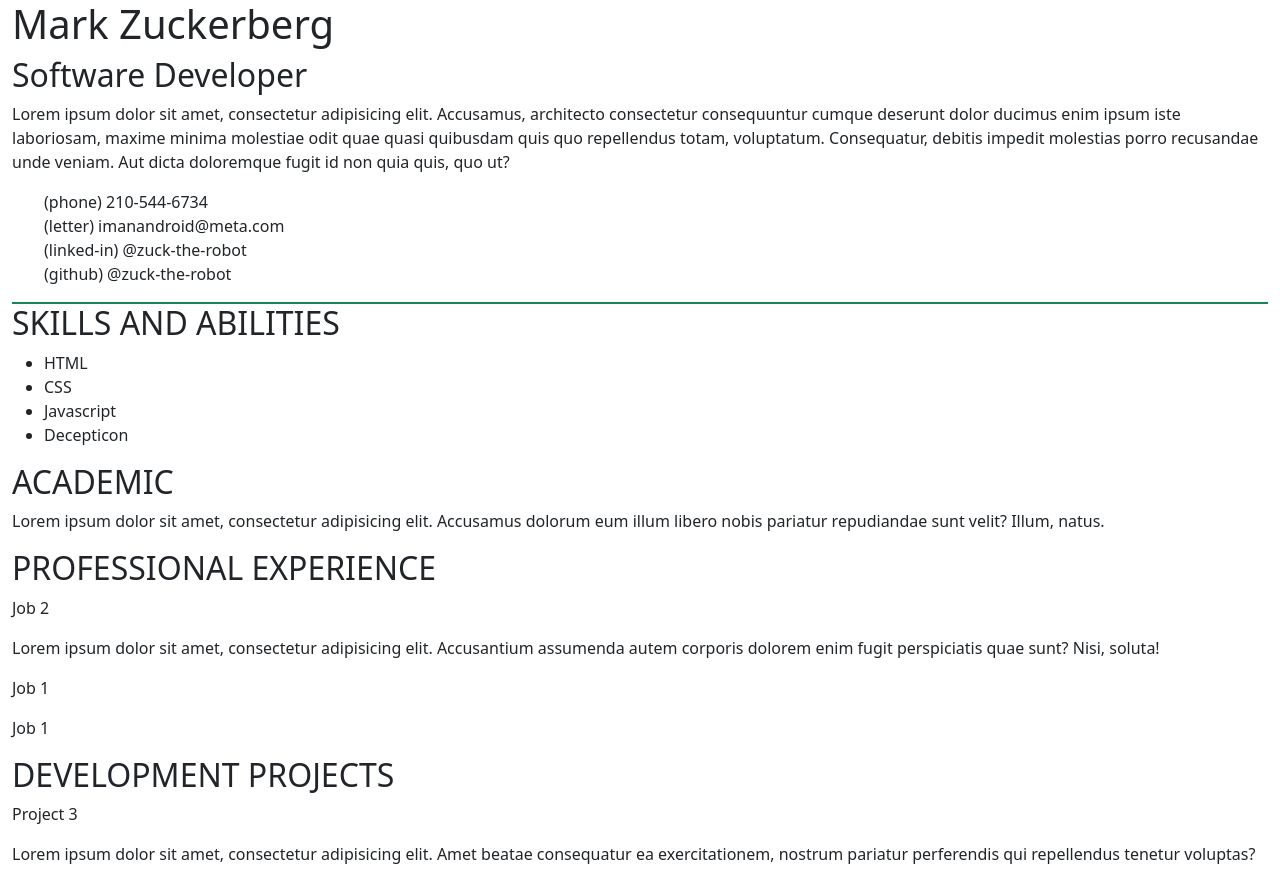
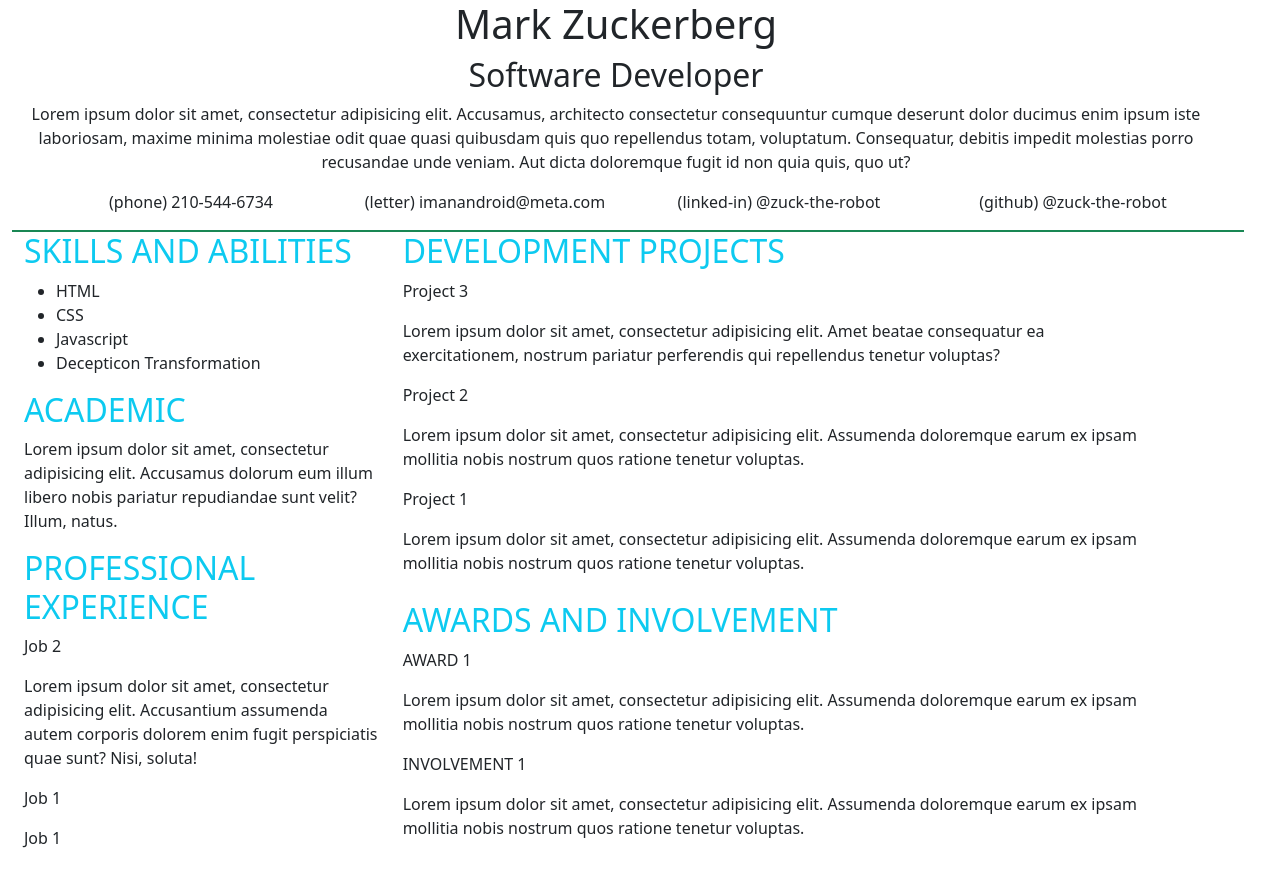
Before and after one commit to DanielOmarZavala/codeup-web-exercises, a plain HTML site: page t-block-resume.html in a window 1280 px wide. Shown: the top 869 px of the page. Drawn offline with nearby package versions, Linux system fonts and the light colour scheme.

Commit message:
updated t-block-resume.html ~95% complete

```diff
--- a/t-block-resume.html
+++ b/t-block-resume.html
@@ -2,6 +2,7 @@
 <html lang="en">
 <head>
     <meta charset="UTF-8">
+    <meta name="viewport" content="width=device-width, initial-scale=1, shrink-to-fit=no">
     <link href="https://cdn.jsdelivr.net/npm/bootstrap@5.1.3/dist/css/bootstrap.min.css" rel="stylesheet"
           integrity="sha384-1BmE4kWBq78iYhFldvKuhfTAU6auU8tT94WrHftjDbrCEXSU1oBoqyl2QvZ6jIW3" crossorigin="anonymous">
     <script src="https://cdn.jsdelivr.net/npm/bootstrap@5.1.3/dist/js/bootstrap.bundle.min.js"
@@ -11,10 +12,11 @@
 </head>
 <body>
 
-<section class="container-fluid">
+<section class="container-fluid row">
 
-    <header class="row justify-content-center">
-        <h1 class="col-12">Mark Zuckerberg</h1>
+    <!--TOP OF PAGE-->
+    <header class="text-center container-fluid col-12 col-md-12 row">
+        <h1 class="">Mark Zuckerberg</h1>
 
         <h2>Software Developer</h2>
 
@@ -24,65 +26,88 @@
             Aut dicta doloremque fugit id non quia quis, quo ut?</p>
 
         <div>
-            <ul style="list-style: none">
-                <li>(phone) 210-544-6734</li>
-                <li>(letter) imanandroid@meta.com</li>
-                <li>(linked-in) @zuck-the-robot</li>
-                <li>(github) @zuck-the-robot</li>
+            <ul class="row" style="list-style: none">
+                <li class="col-md-3 col-lg-3">(phone) 210-544-6734</li>
+                <li class="col-md-3 col-lg-3">(letter) imanandroid@meta.com</li>
+                <li class="col-md-3 col-lg-3">(linked-in) @zuck-the-robot</li>
+                <li class="col-md-3 col-lg-3">(github) @zuck-the-robot</li>
             </ul>
         </div>
     </header>
 
     <div class="bg-success" style="height: 2px"></div>
 
-    <main>
-        <h2>SKILLS AND ABILITIES</h2>
+    <!--MAIN BODY-->
+    <main class="col-12 row">
+        <div class="col-md-4 row">
+            <div>
+                <h2 class="text-info col-12">SKILLS AND ABILITIES</h2>
                 <div>
                     <ul>
                         <li>HTML</li>
                         <li>CSS</li>
                         <li>Javascript</li>
-                <li>Decepticon</li>
+                        <li>Decepticon Transformation</li>
                     </ul>
                 </div>
+            </div>
 
-        <h2>ACADEMIC</h2>
+            <h2 class="text-info col-12">ACADEMIC</h2>
             <p>
-            Lorem ipsum dolor sit amet, consectetur adipisicing elit. Accusamus dolorum eum illum libero nobis pariatur
+                Lorem ipsum dolor sit amet, consectetur adipisicing elit. Accusamus dolorum eum illum libero nobis
+                pariatur
                 repudiandae sunt velit? Illum, natus.
             </p>
 
-        <h2>PROFESSIONAL EXPERIENCE</h2>
+            <h2 class="text-info col-12">PROFESSIONAL EXPERIENCE</h2>
             <p>Job 2</p>
-        <p>Lorem ipsum dolor sit amet, consectetur adipisicing elit. Accusantium assumenda autem corporis dolorem enim
+            <p>Lorem ipsum dolor sit amet, consectetur adipisicing elit. Accusantium assumenda autem corporis dolorem
+                enim
                 fugit perspiciatis quae sunt? Nisi, soluta!</p>
-        <p>Job 1</p>
+
             <p>Job 1</p>
 
-        <h2>DEVELOPMENT PROJECTS</h2>
+            <p>Job 1</p>
+        </div>
+
+        <div class="col-md-8 row">
+            <div class="col-md-12">
+                <h2 class="text-info col-12">DEVELOPMENT PROJECTS</h2>
                 <p>Project 3</p>
-        <p>Lorem ipsum dolor sit amet, consectetur adipisicing elit. Amet beatae consequatur ea exercitationem, nostrum
+                <p>Lorem ipsum dolor sit amet, consectetur adipisicing elit. Amet beatae consequatur ea exercitationem,
+                    nostrum
                     pariatur perferendis qui repellendus tenetur voluptas?</p>
 
                 <p>Project 2</p>
-        <p>Lorem ipsum dolor sit amet, consectetur adipisicing elit. Assumenda doloremque earum ex ipsam mollitia nobis
+                <p>Lorem ipsum dolor sit amet, consectetur adipisicing elit. Assumenda doloremque earum ex ipsam
+                    mollitia
+                    nobis
                     nostrum quos ratione tenetur voluptas.</p>
 
                 <p>Project 1</p>
-        <p>Lorem ipsum dolor sit amet, consectetur adipisicing elit. Assumenda doloremque earum ex ipsam mollitia nobis
+                <p>Lorem ipsum dolor sit amet, consectetur adipisicing elit. Assumenda doloremque earum ex ipsam
+                    mollitia
+                    nobis
                     nostrum quos ratione tenetur voluptas.</p>
-
-        <h2>AWARDS AND INVOLVEMENT</h2>
+            </div>
+            <div class="col-md-12">
+                <h2 class="text-info col-12">AWARDS AND INVOLVEMENT</h2>
                 <p>AWARD 1</p>
-        <p>Lorem ipsum dolor sit amet, consectetur adipisicing elit. Assumenda doloremque earum ex ipsam mollitia nobis
+                <p>Lorem ipsum dolor sit amet, consectetur adipisicing elit. Assumenda doloremque earum ex ipsam
+                    mollitia
+                    nobis
                     nostrum quos ratione tenetur voluptas.</p>
 
                 <p>INVOLVEMENT 1</p>
-        <p>Lorem ipsum dolor sit amet, consectetur adipisicing elit. Assumenda doloremque earum ex ipsam mollitia nobis
+                <p>Lorem ipsum dolor sit amet, consectetur adipisicing elit. Assumenda doloremque earum ex ipsam
+                    mollitia
+                    nobis
                     nostrum quos ratione tenetur voluptas.</p>
+            </div>
+        </div>
     </main>
 
-</section>
+    <!--</section>-->
 
 
     <script src="https://cdn.jsdelivr.net/npm/@popperjs/core@2.10.2/dist/umd/popper.min.js"
```
Lines whose indentation alone changed are shown as unchanged.
